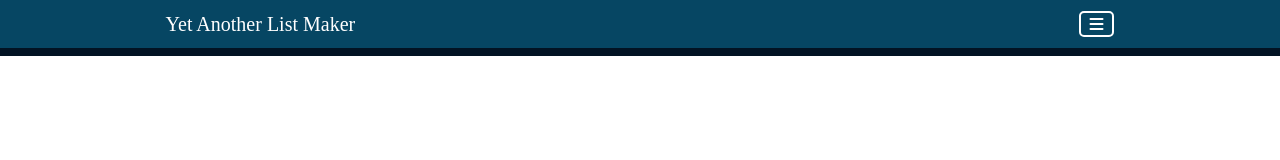
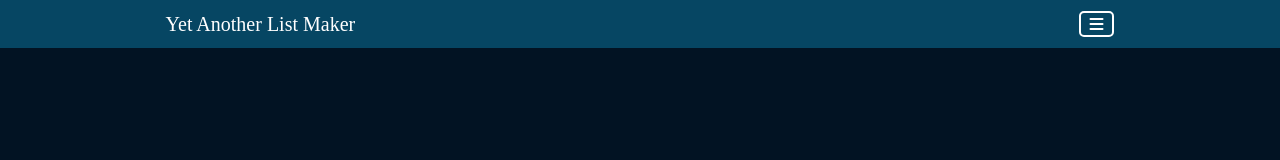
Before and after one commit to luiderek/ajax-project, a website: page index.html in a window 1280 px wide. Drawn offline with Linux system fonts and the light colour scheme.

Commit message:
remove commented code, another css line

```diff
--- a/css/styles.css
+++ b/css/styles.css
@@ -48,6 +48,7 @@
 body > main:nth-child(2) {
   background-color: #021323;
   overflow: auto;
+  min-height: 100vh;
 }
 
 h4 {
--- a/js/main.js
+++ b/js/main.js
@@ -38,11 +38,8 @@ function getJSOMFromAPI(endpoint) {
   xhr.responseType = 'json';
 
   xhr.addEventListener('load', function () {
-    // console.log('query:', endpoint);
-    // console.log('xhr.status:', xhr.status);
     if (xhr.response.data.length) {
       data.entries = [];
-      // console.log('xhr.response.data:', xhr.response.data);
       for (let i = 0; i < xhr.response.data.length; i++) {
         const viewObject = {
           title: xhr.response.data[i].title,
@@ -51,11 +48,10 @@ function getJSOMFromAPI(endpoint) {
         };
         data.entries.push(viewObject);
       }
-      // console.log('data.entries:', data.entries);
       cardContainerClearDOM();
       renderDataObject();
     } else {
-      // console.log('query found nothing.');
+      // query finds nothing
     }
   });
   xhr.send();
```
